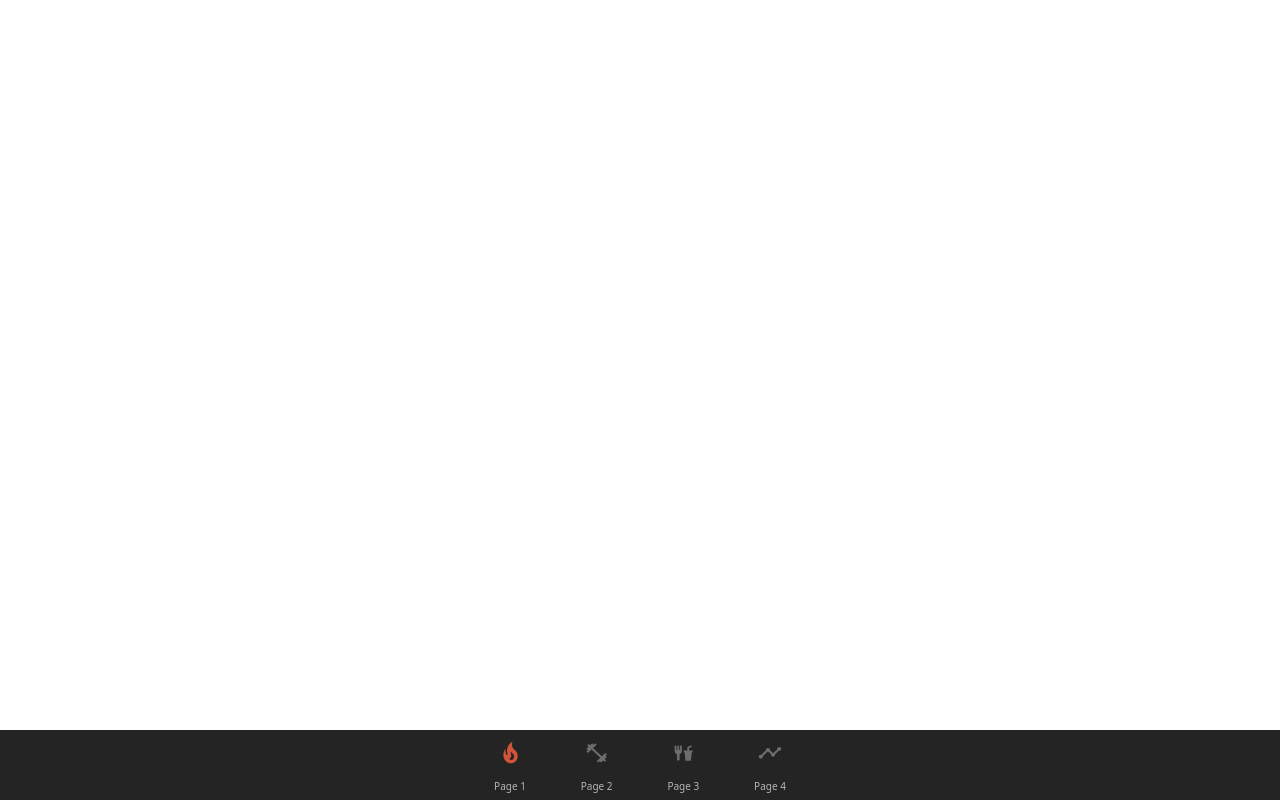
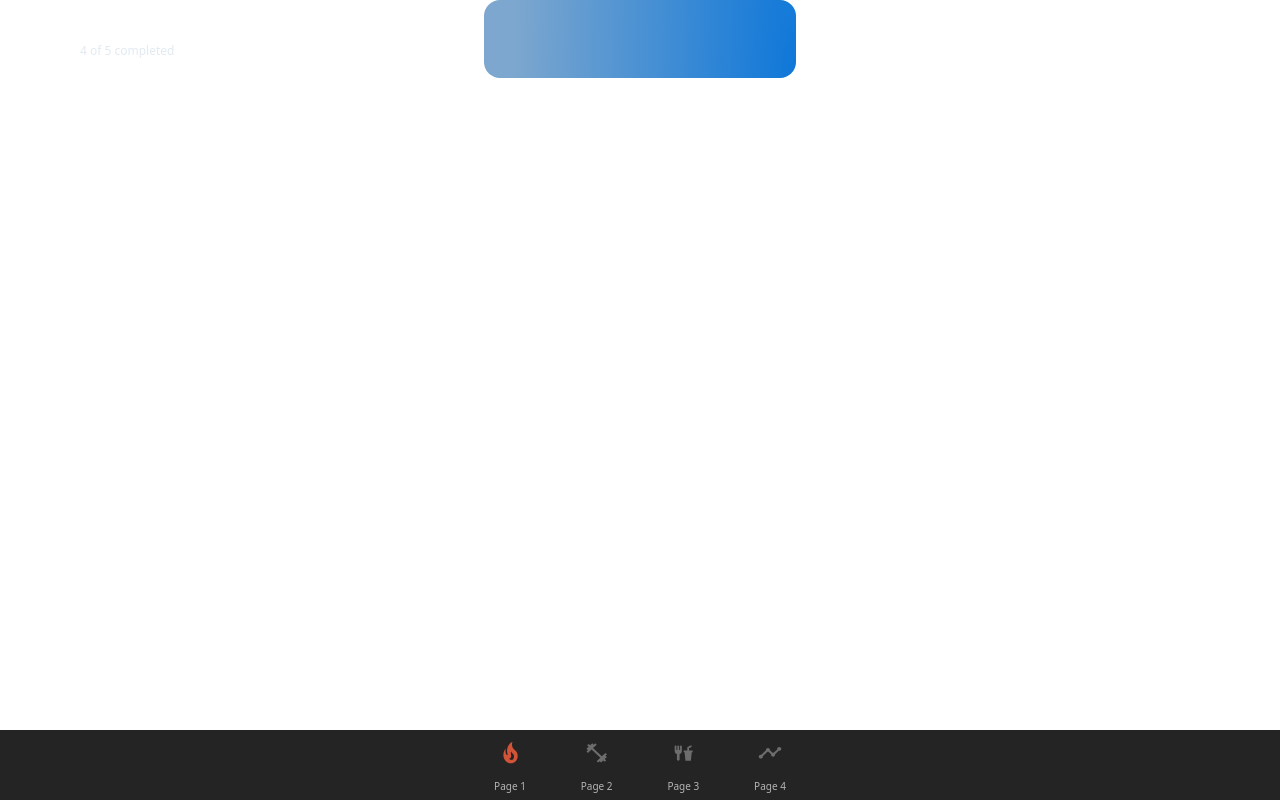
Before and after one commit to arcc-hitt/Tracker, a React (Vite) app: page / in a window 1280 px wide. Built offline with nearby package versions, Linux system fonts and the light colour scheme.

Commit message:
add progress widget

```diff
--- /dev/null
+++ b/src/components/Progress.jsx
@@ -0,0 +1,27 @@
+import React from 'react'
+
+const Progress = () => {
+    return (
+        <div className='w-full h-auto flex justify-center items-center'>
+            <div className='w-[312px] h-[78px] gap-0 rounded-2xl bg-custom-radial'>
+                <div className='w-[209.32px] h-auto min-h-[51.37px] absolute top-[15px] left-20 gap-3'>
+                    <div className='w-auto h-auto min-h-[26px] min-w-[196px] gap-2 flex flex-col'>
+                        <span className='font-[DM Sans] text-sm font-bold leading-[18.55px] text-left text-[#FFFFFF]'>Your daily goal almost done</span>
+                        <span className='font-[DM Sans] text-xs font-normal leading-[18.55px] text-left text-[#E1EAF2]'>4 of 5 completed</span>
+                    </div>
+                </div>
+            </div>
+        </div>
+    )
+}
+
+export default Progress
+
+/*
+font-family: DM Sans;
+font-size: 12px;
+font-weight: 400;
+line-height: 18.55px;
+text-align: left;
+
+*/
--- a/src/pages/Home.jsx
+++ b/src/pages/Home.jsx
@@ -1,9 +1,11 @@
 import React from 'react'
 import Navbar from '../components/Navbar'
+import Progress from '../components/Progress'
 
 const Home = () => {
   return (
     <div>
+      <Progress />
       <Navbar />
     </div>
   )
--- a/tailwind.config.js
+++ b/tailwind.config.js
@@ -10,6 +10,9 @@ export default {
       navText: "#B5B5B5",
     },
     extend: {
+      backgroundImage: {
+        'custom-radial': 'radial-gradient(90.89% 1661.25% at 100% 123.35%, #0E77D9 0%, #7DA7CE 100%)',
+      },
 
     },
   },
```
